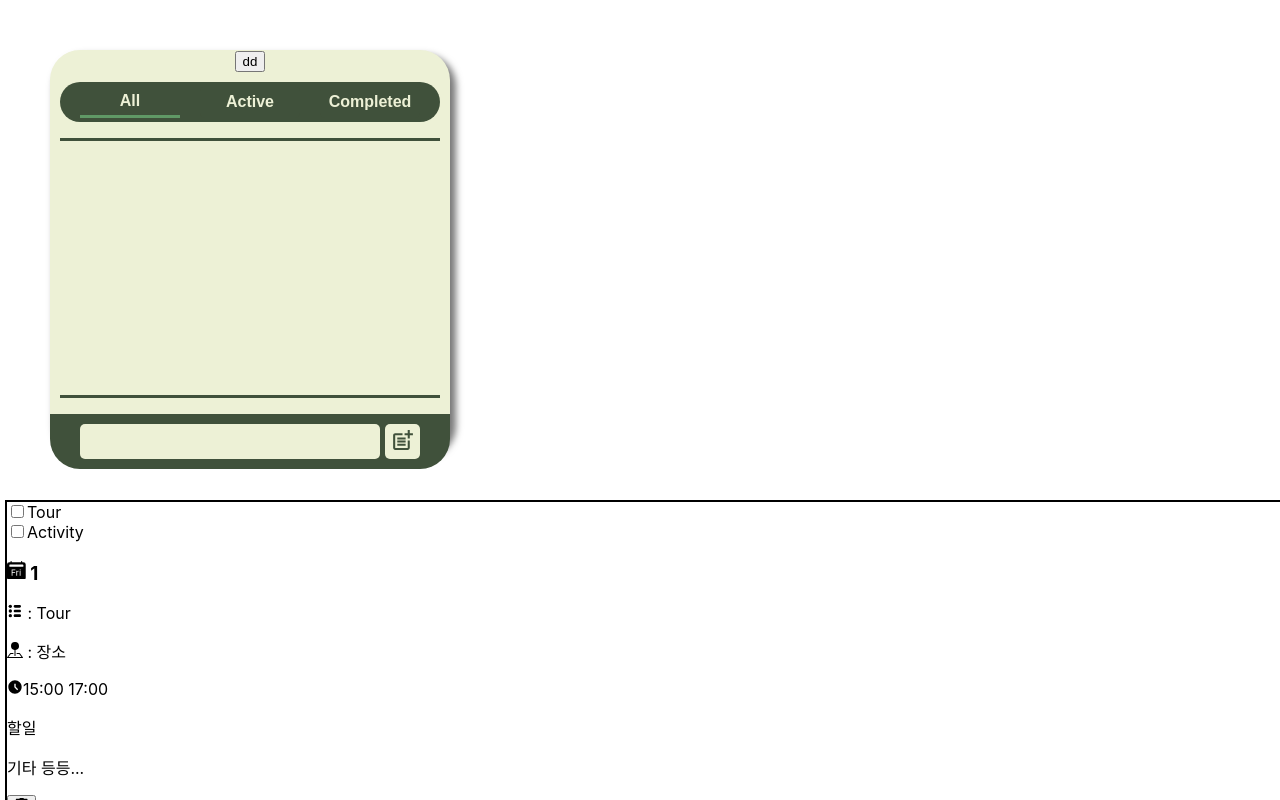
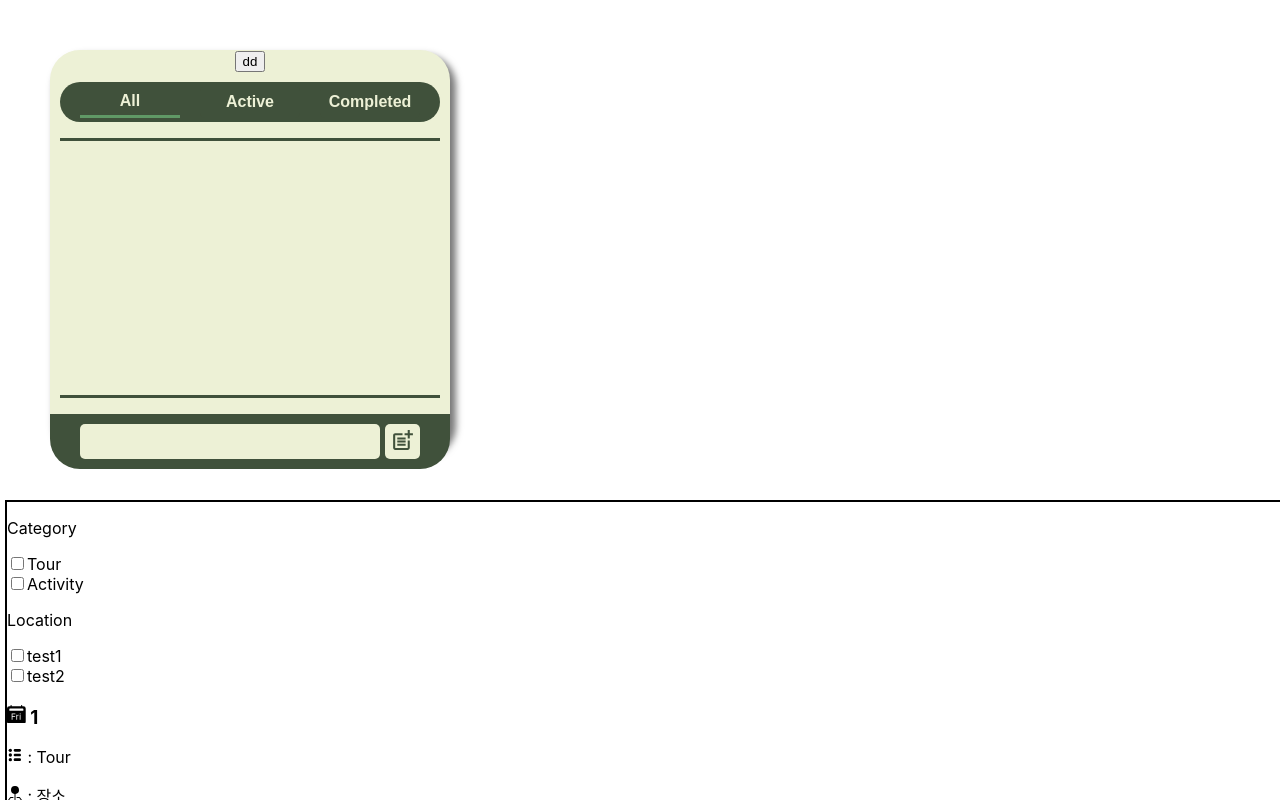
Before and after one commit to Jae0o/React_components, a React (Create React App) app in the folder todo-project/: page / in a window 1280 px wide. Shown: the top 800 px of the page. Built offline with nearby package versions, Linux system fonts and the light colour scheme.

Commit message:
Trip Project // make Location Filter

```diff
--- a/todo-project/src/components/AppTrip/AppDayList/AppDayList.jsx
+++ b/todo-project/src/components/AppTrip/AppDayList/AppDayList.jsx
@@ -20,7 +20,7 @@ export default function AppDayList() {
     }
   };
 
-    // ----- Delete Day DropDown List Handler
+  // ----- Dele Day DropDown List Handler
   const DeleteDay = (e) => {
     if (DayList.some((day) => day.Day === e)) {
       const filter = DayList.filter((day) => day.Day !== e);
@@ -49,8 +49,8 @@ export default function AppDayList() {
 
   // ----- Delete Category DropDown List Handler
   const DeleteCategory = (e) => {
-        if (CategoryList.some((cate) => cate.category === e.trim())) {
-            const filter = CategoryList.filter((cate) => cate.category !== e.trim());
+    if (CategoryList.some((cate) => cate.category === e)) {
+      const filter = CategoryList.filter((cate) => cate.category !== e);
       setCategoryList([...filter]);
       const filtered = FilterCategoryList.filter((data) => data !== e)
       setFilterCategoryList([...filtered]);
@@ -59,6 +59,34 @@ export default function AppDayList() {
     }
   }
 
+  // ------------------------------------ Location
+
+  const [LocationList, setLocationList] = useState(DefaultLocationList);
+  const [FilterLocationList, setFilterLocationList] = useState(DefaultLocation);
+
+
+  // ----- Add  Location DropDown List Handler
+  const UpdateLocationFunction = (SaveData) => {
+    if (!LocationList.some((e) => e.Location === SaveData)) {
+      setLocationList([...LocationList, { id: uuidV1(), Location: SaveData }])
+      setFilterLocationList([...FilterLocationList, SaveData]);
+    } else {
+      alert("리스트에 동일한 Location이 존재합니다")
+    }
+  };
+
+
+  // ----- Delete Location DropDown List Handler
+  const DeleteLocation = (e) => {
+    if (LocationList.some((local) => local.Location === e)) {
+      const filter = LocationList.filter((local) => local.Location !== e);
+      setLocationList([...filter]);
+      const filtered = FilterLocationList.filter((local) => local !== e);
+      setFilterLocationList([...filtered]);
+    } else {
+      alert("리스트에 일치하는 항목이 없습니다.")
+    }
+  }
 
   // ------------------------------------ List
 
@@ -76,12 +104,16 @@ export default function AppDayList() {
 
   return (
     <article>
-            <DayBoxList list={List} UploadDelete={DeleteList} DayList={DayList} FilterCategoryList={FilterCategoryList} />
+      <DayBoxList list={List} UploadDelete={DeleteList} DayList={DayList}
+        FilterCategoryList={FilterCategoryList} FilterLocationList={FilterLocationList} />
       <AddListButton UpdateList={AddList}
         // Day Props
         PushDay={UpdateDayFunction} DayList={DayList} DeleteDay={DeleteDay}
         // Category Props
-                PushCategory={UpdateCategoryFcuntion} CategoryList={CategoryList} DeleteCategory={DeleteCategory} />
+        PushCategory={UpdateCategoryFcuntion} CategoryList={CategoryList} DeleteCategory={DeleteCategory}
+        // Location Props
+        PushLocation={UpdateLocationFunction} LocationList={LocationList} DeleteLocation={DeleteLocation}
+      />
     </article>
   )
 };
@@ -126,3 +158,20 @@ const DefaultCategoryList = [
 ];
 
 const DefaultFilter = ["Tour", "Activity"]
+
+const DefaultLocationList = [
+  {
+    id: "Default key",
+    Location: "장소 입력"
+  },
+  {
+    id: "1",
+    Location: "test1"
+  },
+  {
+    id: "2",
+    Location: "test2"
+  }
+]
+
+const DefaultLocation = ["test1", "test2"]
--- a/todo-project/src/components/AppTrip/AppDayList/List/AddListButton.jsx
+++ b/todo-project/src/components/AppTrip/AppDayList/List/AddListButton.jsx
@@ -8,14 +8,14 @@ import { MdOutlineDownloadDone } from 'react-icons/md'
 export default function AddListButton({
   UpdateList,
   PushDay, DayList, DeleteDay,
-  PushCategory, CategoryList, DeleteCategory
+  PushCategory, CategoryList, DeleteCategory,
+  PushLocation, LocationList, DeleteLocation
 }) {
 
   // ---------------------------------------- State
   const [Todo, setTodo] = useState('');
 
   const [Location, setLocation] = useState('');
-  const [LocationList, setLocationList] = useState(DefaultLocationList);
 
   const [StartTime, setStartTime] = useState('00:00');
   const [EndTime, setEndTime] = useState('00:00');
@@ -69,25 +69,6 @@ export default function AddListButton({
         Etc: Etc.trim()
       }
     )
-  }
-
-  // ---------------------------------------- Add Delete Location Function
-
-  const UpdateLocationFunction = (SaveData) => {
-    if (!LocationList.some((e) => e.Location === SaveData)) {
-      setLocationList([...LocationList, { id: uuidV1(), Location: SaveData }])
-    } else {
-      alert("리스트에 동일한 Location이 존재합니다")
-    }
-  };
-
-  const DeleteLocation = (e) => {
-    if (LocationList.some((local) => local.Location === e)) {
-      const filter = LocationList.filter((local) => local.Location !== e);
-      setLocationList([...filter]);
-    } else {
-      alert("리스트에 일치하는 항목이 없습니다.")
-    }
   }
 
   // ---------------------------------------- Return
@@ -160,16 +141,9 @@ export default function AddListButton({
         {/* Category */}
         <AddDropDownList UploadFunction={(e) => PushCategory(e.trim())} name={"Category"} DeleteFunction={(e) => DeleteCategory(e.trim())} />
         {/* Location */}
-        <AddDropDownList UploadFunction={(e) => UpdateLocationFunction(e.trim())} name={"Location"} DeleteFunction={(e) => DeleteLocation(e.trim())} />
+        <AddDropDownList UploadFunction={(e) => PushLocation(e.trim())} name={"Location"} DeleteFunction={(e) => DeleteLocation(e.trim())} />
       </div>
     </div>
 
   )
-}
-
-const DefaultLocationList = [
-  {
-    id: "Default key",
-    Location: "장소 입력"
-  }
-]
+};
--- a/todo-project/src/components/AppTrip/AppDayList/List/DayBoxList.jsx
+++ b/todo-project/src/components/AppTrip/AppDayList/List/DayBoxList.jsx
@@ -3,35 +3,46 @@ import { FaTrashAlt } from 'react-icons/fa'
 import { BsFillCalendar2DayFill, BsPinMapFill } from 'react-icons/bs'
 import { TiThList } from 'react-icons/ti'
 import { MdOutlineAccessTimeFilled } from 'react-icons/md'
-import CategoryFilter from './CategoryFilter'
+import Filter from './Filter'
 
 
-export default function DayBoxList({ list, UploadDelete, DayList, FilterCategoryList }) {
+export default function DayBoxList({ list, UploadDelete, DayList, FilterCategoryList, FilterLocationList }) {
 
   const FilteredDayList = DayList.filter((e) => e.id !== "Default key");
 
   // ================= Cateogry Filter
-  const [CheckList, setCheckList] = useState([]);
+  const [CategoryCheckList, setCategoryCheckList] = useState([]);
 
-  const UpDateCheckBox = (e, data) => {
-    const Text = `${data}`;
+  const UpDateCategoryCheckBox = (e, data) => {
     e.target.checked ?
-      setCheckList(CheckList.concat([Text])) :
-      setCheckList(CheckList.filter((list) => list !== data));
+      setCategoryCheckList(CategoryCheckList.concat([data])) :
+      setCategoryCheckList(CategoryCheckList.filter((list) => list !== data));
+  };
+
+  // ================= Location Filter
+  const [LocationCheckList, setLocationCheckList] = useState([]);
+
+  const UpDateLocationCheckBox = (e, data) => {
+    e.target.checked ?
+      setLocationCheckList(LocationCheckList.concat([data])) :
+      setLocationCheckList(LocationCheckList.filter((list) => list !== data))
   };
 
   // ======================
   return (
     <div>
-      {/* Category Filter 구역 */}
-      <CategoryFilter FilterCategoryList={FilterCategoryList} UpDateCheckBox={UpDateCheckBox} CheckList={CheckList} />
+      {/* Filter 구역 */}
+      <div>
+        <Filter name={"Category"} FilterList={FilterCategoryList} UpDateCheckBox={UpDateCategoryCheckBox} CheckList={CategoryCheckList} />
+        <Filter name={"Location"} FilterList={FilterLocationList} UpDateCheckBox={UpDateLocationCheckBox} CheckList={LocationCheckList} />
+      </div>
 
       {/* Day 기준 list 구역 */}
       {FilteredDayList.map((daylist) => {
         // Day 기준의 filter
         const DayFilter = list.filter((e) => e.Day === daylist.Day)
         // Category 기준의 filter
-        const Filtered = OnFilter(DayFilter, CheckList);
+        const Filtered = OnFilter(DayFilter, CategoryCheckList, LocationCheckList);
 
         return (
           <ul key={daylist.id}>
@@ -54,9 +65,18 @@ export default function DayBoxList({ list, UploadDelete, DayList, FilterCategory
   )
 };
 
-function OnFilter(DefaultList, State) {
-  if (State.length === 0) {
+function OnFilter(DefaultList, Category, Location) {
+  if (Location.length === 0 && Category.length === 0) {
     return DefaultList;
-  }
-  return DefaultList.filter((data) => State.includes(data.Category))
+  } else if (Location.length === 0) {
+    return DefaultList.filter((data) => Category.includes(data.Category));
+  } else if (Category.length === 0) {
+    return DefaultList.filter((data) => Location.includes(data.Location));
+  } else {
+    const Base = DefaultList.filter((data) => Category.includes(data.Category));
+    return Base.filter((data) => Location.includes(data.Location));
+  };
 };
+
+
+// return DefaultList.filter((data) => Location.includes(data.Location))
--- a/todo-project/src/components/AppTrip/AppDayList/List/CategoryFilter.jsx
+++ b/todo-project/src/components/AppTrip/AppDayList/List/Filter.jsx
@@ -1,9 +1,10 @@
 import React from 'react'
 
-export default function CategoryFilter({ FilterCategoryList, UpDateCheckBox, CheckList }) {
+export default function Filter({ FilterList, UpDateCheckBox, CheckList, name }) {
   return (
     <form >
-      {FilterCategoryList.map((list, index) => {
+      <p>{name}</p>
+      {FilterList.map((list, index) => {
         return (
           <div key={index}>
             <input
```
Lines whose indentation alone changed are shown as unchanged.
